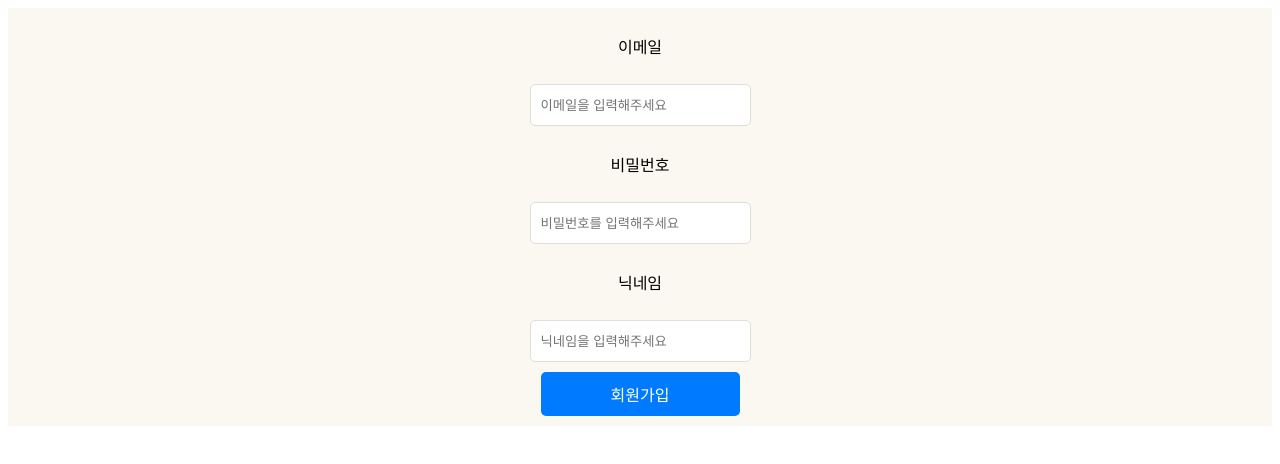
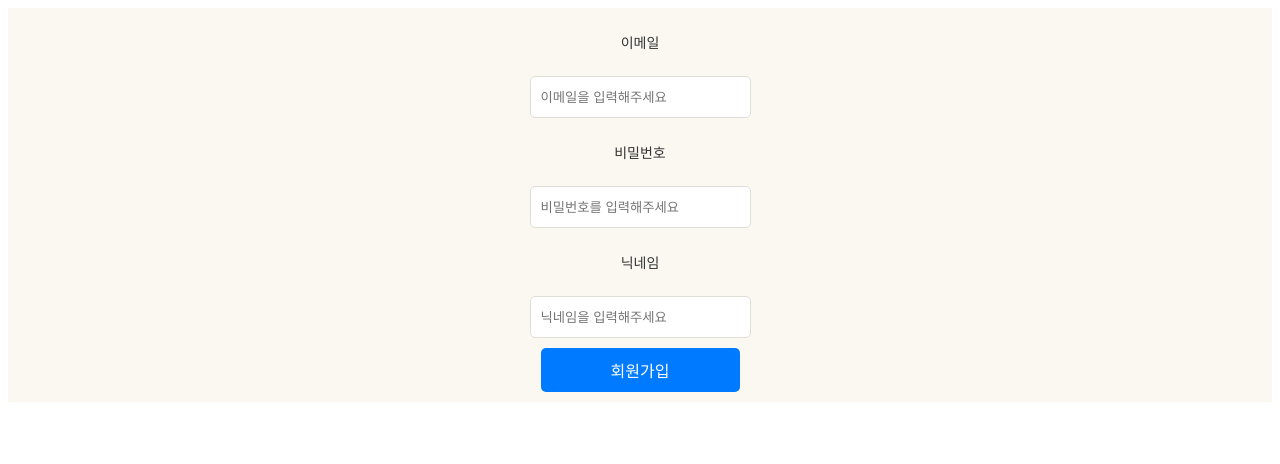
Before and after one commit to LinkHackathonTeam9/Team9_FrontEnd, a React (Vite) app: page /signup in a window 1280 px wide. Shown: the top 464 px of the page. Built offline with nearby package versions, Linux system fonts and the light colour scheme.

Commit message:
Design: raw tag에 style 적용

```diff
--- a/src/pages/SignupPage.tsx
+++ b/src/pages/SignupPage.tsx
@@ -28,6 +28,11 @@ const SignupForm = styled.form`
   align-items: center;
   justify-content: center;
   gap: 10px;
+`;
+
+const SignupInputContent = styled.p`
+  font-size: 14px;
+  color: #333;
 `;
 
 const SignupInput = styled.input`
@@ -101,11 +106,11 @@ const SignupPage = () => {
     <Container>
       <ContentWrapper>
         <SignupForm onSubmit={handleSubmit}>
-          <p>이메일</p>
+          <SignupInputContent>이메일</SignupInputContent>
           <SignupInput type="email" ref={inputRefs.email} placeholder="이메일을 입력해주세요" />
-          <p>비밀번호</p>
+          <SignupInputContent>비밀번호</SignupInputContent>
           <SignupInput type="password" ref={inputRefs.password} placeholder="비밀번호를 입력해주세요" />
-          <p>닉네임</p>
+          <SignupInputContent>닉네임</SignupInputContent>
           <SignupInput type="nickname" ref={inputRefs.nickname} placeholder="닉네임을 입력해주세요" />
           <SignupButton type="submit">회원가입</SignupButton>
         </SignupForm>
```
